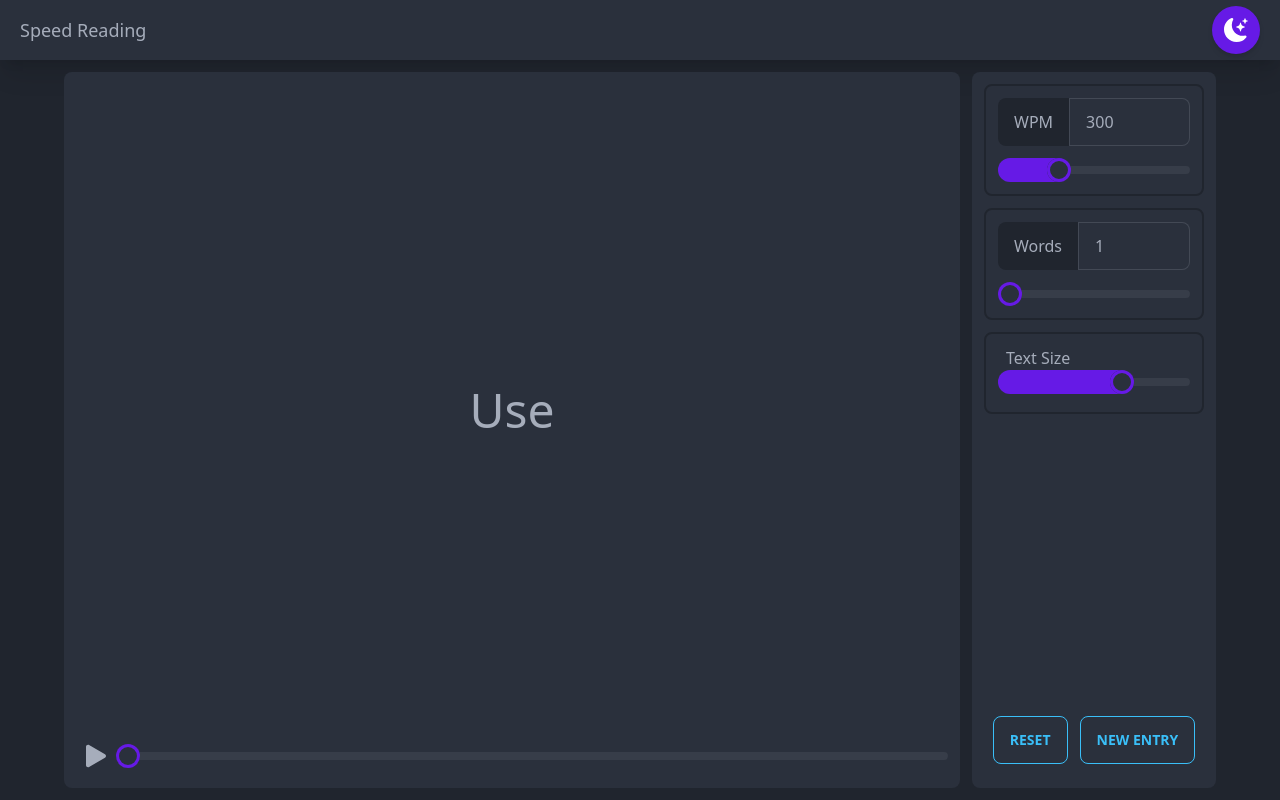
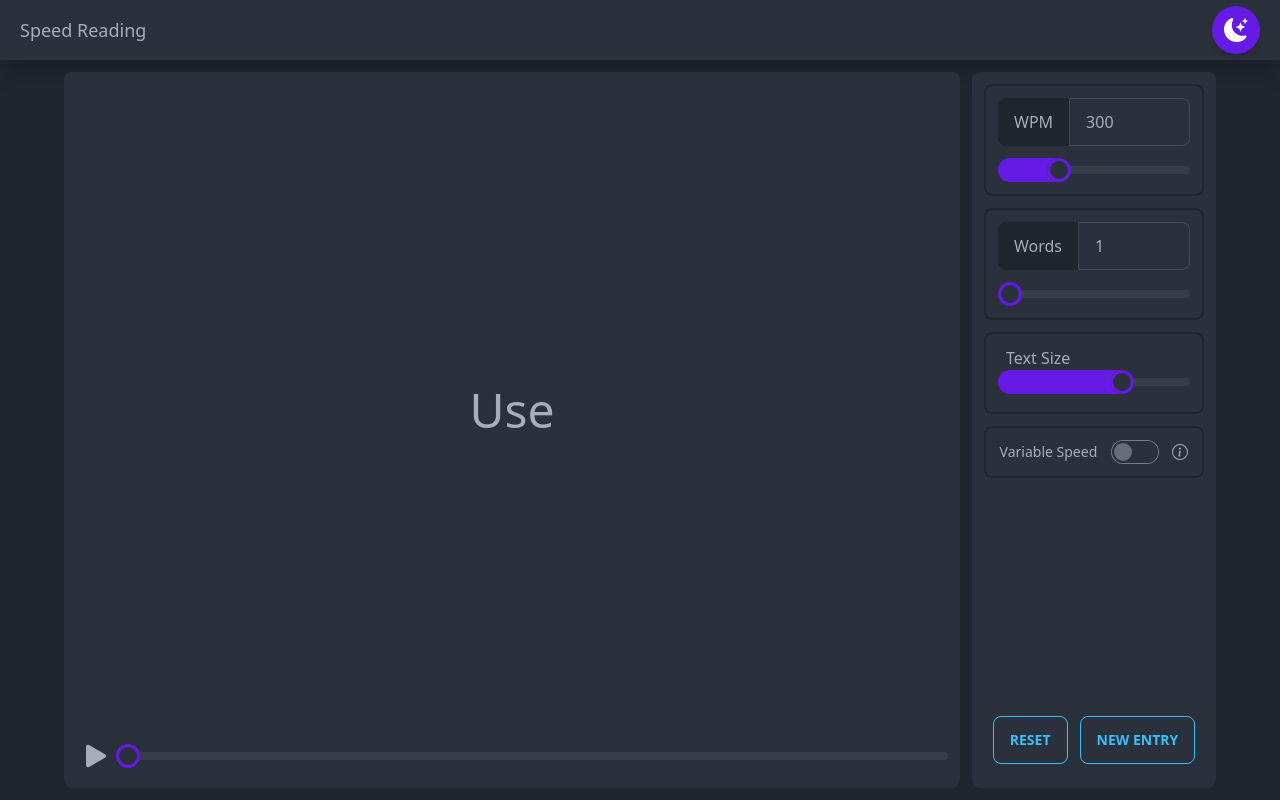
Before and after one commit to chasejohnson626/speed-reader, a React (Create React App) app: page / in a window 1280 px wide. Both pictures are taken after a click on the button "LET'S GO". Built offline with nearby package versions, Linux system fonts and the light colour scheme.

Commit message:
finished speed variability

```diff
--- a/src/Components/Display.js
+++ b/src/Components/Display.js
@@ -4,12 +4,14 @@ import { BsFillPauseFill } from 'react-icons/bs';
 
 class Display extends React.Component {
     constructor(props) {
-        super(props)
+        super(props);
 
-        this.pausePlay = this.pausePlay.bind(this)
-        this.play = this.play.bind(this)
-        this.pause = this.pause.bind(this)
-        this.setIndex = this.setIndex.bind(this)
+        this.pausePlay = this.pausePlay.bind(this);
+        this.play = this.play.bind(this);
+        this.pause = this.pause.bind(this);
+        this.setIndex = this.setIndex.bind(this);
+        this.calculateVariability = this.calculateVariability.bind(this);
+        this.getLetters = this.getLetters.bind(this);
 
         this.state = {
             words: props.inputText.split(/\n| /).filter(string => string),
@@ -21,7 +23,7 @@ class Display extends React.Component {
     }
 
     pausePlay(play) {
-        if(play.target.checked) {
+        if (play.target.checked) {
             this.play()
         } else {
             this.pause()
@@ -32,6 +34,7 @@ class Display extends React.Component {
     }
 
     play() {
+        let nextWordIndex = this.state.wordIndex + this.props.numWordsDisp;
         var intervalId = setInterval(() => {
             if (this.state.wordIndex < this.state.words.length - this.props.numWordsDisp) {
                 this.setState(prevState => ({
@@ -45,11 +48,38 @@ class Display extends React.Component {
                     });
                 }
             }
-        }, (1/(this.props.wpm / 60)) * 1000 * this.props.numWordsDisp);
+            if (this.props.variableSpeed) {
+                if (this.state.intervalId) {
+                    clearInterval(this.state.intervalId);
+                }
+                this.play();
+            }
+        }, (1 / (this.props.wpm / 60)) * 1000 * this.props.numWordsDisp * this.calculateVariability(nextWordIndex));
 
         this.setState({
             intervalId: intervalId
         })
+    }
+
+    calculateVariability(nextWordIndex) {
+        if (this.props.variableSpeed) {
+            let totalDispLetters = 0;
+            for (let i = nextWordIndex; i < nextWordIndex + this.props.numWordsDisp; i++) {
+                totalDispLetters += this.state.words[i].length;
+            }
+            return parseFloat(totalDispLetters) / parseFloat(this.averageLetters * this.props.numWordsDisp)
+        } else {
+            return 1;
+        }
+    }
+
+    getLetters() {
+        // returns the average number of letters per word
+        let totalLetters = 0;
+        for (let i = 0; i < this.state.words.length; i++) {
+            totalLetters += this.state.words[i].length;
+        }
+        return parseFloat(totalLetters) / parseFloat(this.state.words.length);
     }
 
     pause() {
@@ -64,12 +94,16 @@ class Display extends React.Component {
         })
     }
 
+    componentDidMount() {
+        this.averageLetters = this.getLetters();
+    }
+
     componentWillUnmount() {
         this.pause()
     }
 
     render() {
-        return(
+        return (
             <div className='bg-base-100 rounded-lg p-3 min-h-[60%] max-w-4xl w-full flex flex-col justify-center items-center'>
                 <div className={'my-auto text-center ' + this.state.textSizes[this.props.textSize]}>
                     {this.state.words.slice(this.state.wordIndex, this.state.wordIndex + this.props.numWordsDisp).join(' ')}
@@ -77,8 +111,8 @@ class Display extends React.Component {
                 <div className='justify-end w-full flex items-center'>
                     <label className="swap">
                         <input type="checkbox" checked={this.state.play} onChange={this.pausePlay} />
-                        <BsFillPauseFill className='swap-on fill-current w-10 h-10'/>
-                        <BsFillPlayFill className='swap-off fill-current w-10 h-10'/>
+                        <BsFillPauseFill className='swap-on fill-current w-10 h-10' />
+                        <BsFillPlayFill className='swap-off fill-current w-10 h-10' />
                     </label>
                     <input type="range" min="0" max={this.state.words.length - this.props.numWordsDisp} value={this.state.wordIndex} onChange={this.setIndex} className="range range-primary touch-none" />
                 </div>
--- a/src/Components/Input.js
+++ b/src/Components/Input.js
@@ -66,7 +66,7 @@ class Input extends React.Component {
                     placeholder='Enter content here...' />
                 <div className='w-full flex gap-3 justify-center'>
                     <div className='basis-0 flex-grow'></div>
-                    <button disabled={this.state.disabled} type='button' onClick={() => this.props.setInput(this.state.content)} className="btn btn-outline btn-success ml-auto">Let's Go</button>
+                    <button disabled={this.state.disabled} type='button' onClick={() => this.props.setInput(this.state.content, true)} className="btn btn-outline btn-success ml-auto">Let's Go</button>
                     <div className='basis-0 flex-grow'>
                         <button type='button' onClick={() => this.setContent('')} className="btn btn-outline btn-info float-right">Clear</button>
                     </div>
--- a/src/Components/Settings.js
+++ b/src/Components/Settings.js
@@ -1,4 +1,5 @@
 import React from 'react'
+import { BsInfoCircle } from 'react-icons/bs';
 
 class Settings extends React.Component {
     constructor(props) {
@@ -7,11 +8,13 @@ class Settings extends React.Component {
         this.setWPM = this.setWPM.bind(this)
         this.setNumWordsDisp = this.setNumWordsDisp.bind(this)
         this.setTextSize = this.setTextSize.bind(this)
+        this.setVariableSpeed = this.setVariableSpeed.bind(this)
 
         this.state = {
             wpm: props.wpm,
             numWordsDisp: props.numWordsDisp,
-            textSize: props.textSize
+            textSize: props.textSize,
+            variableSpeed: props.variableSpeed
         }
     }
 
@@ -36,8 +39,15 @@ class Settings extends React.Component {
         this.props.setTextSize(parseInt(textSize.target.value))
     }
 
+    setVariableSpeed(variableSpeed) {
+        this.setState({
+            variableSpeed: variableSpeed.target.checked
+        });
+        this.props.setVariableSpeed(variableSpeed.target.checked)
+    }
+
     render() {
-        return(
+        return (
             <div className='bg-base-100 rounded-lg p-3 flex-grow flex flex-col'>
                 <div className='gap-3 grid grid-cols-[repeat(auto-fit,minmax(10rem,1fr))]'>
                     <div className='form-control gap-3 border-2 p-3 rounded-lg border-base-300'>
@@ -58,11 +68,20 @@ class Settings extends React.Component {
                         <div className='mx-2'>Text Size</div>
                         <input type="range" min="0" max="12" value={this.state.textSize} onChange={this.setTextSize} className="range range-primary" />
                     </div>
+                    <div className="form-control border-2 rounded-lg border-base-300">
+                        <div className="cursor-pointer flex px-0 py-3 justify-evenly items-center w-full h-full">
+                            <span className="label-text text-center">Variable Speed</span>
+                            <input type="checkbox" className="toggle toggle-primary" onClick={this.setVariableSpeed} />
+                            <div className="tooltip tooltip-left" data-tip="Maintain same WPM average but slow down on longer words and speed up on shorter words">
+                                <BsInfoCircle className=' mx-auto' />
+                            </div>
+                        </div>
+                    </div>
                 </div>
                 <div className='flex-grow flex flex-col py-3'>
                     <div className=' mt-auto flex justify-center items-center gap-3 flex-wrap'>
                         <button onClick={this.props.reset} className="btn btn-outline btn-info">Reset</button>
-                        <button className="btn btn-outline btn-info">New Entry</button>
+                        <button onClick={() => this.props.setInput('', false)} className="btn btn-outline btn-info">New Entry</button>
                     </div>
                 </div>
             </div>
--- a/src/Components/SpeedReader.js
+++ b/src/Components/SpeedReader.js
@@ -16,6 +16,7 @@ class SpeedReader extends React.Component {
         this.stopPlayback = this.stopPlayback.bind(this);
         this.setTextSize = this.setTextSize.bind(this)
         this.reset = this.reset.bind(this)
+        this.setVariableSpeed = this.setVariableSpeed.bind(this)
 
         this.display = React.createRef();
         this.settings = React.createRef();
@@ -23,7 +24,8 @@ class SpeedReader extends React.Component {
         this.initialState = {
             wpm: 300,
             numWordsDisp: 1,
-            textSize: 8
+            textSize: 8,
+            variableSpeed: false
         };
 
         this.state = {
@@ -57,6 +59,13 @@ class SpeedReader extends React.Component {
         });
     }
 
+    setVariableSpeed(variableSpeed) {
+        this.stopPlayback();
+        this.setState({
+            variableSpeed: variableSpeed
+        });
+    }
+
     setTextSize(textSize) {
         this.setState({
             textSize: textSize
@@ -78,9 +87,9 @@ class SpeedReader extends React.Component {
         this.props.toggleDarkMode(this.darkMode);
     }
 
-    setInput(input) {
+    setInput(input, dispOn) {
         this.setState({
-            inputSet: true,
+            inputSet: dispOn,
             inputText: input
         });
     }
@@ -88,13 +97,13 @@ class SpeedReader extends React.Component {
     render() {
         return (
             <div className='h-[100vh] flex flex-col'>
-                <Header toggleDarkMode={this.toggleDarkMode}/>
+                <Header toggleDarkMode={this.toggleDarkMode} />
                 {
                     this.state.inputSet
                         ?
                         <div className='h-full w-full mx-auto max-w-6xl flex flex-wrap gap-3 py-3 justify-center'>
-                            <Display inputText={this.state.inputText} wpm={this.state.wpm} numWordsDisp={this.state.numWordsDisp} ref={this.display} textSize={this.state.textSize} />
-                            <Settings wpm={this.state.wpm} numWordsDisp={this.state.numWordsDisp} setWPM={this.setWPM} setNumWordsDisp={this.setNumWordsDisp} setTextSize={this.setTextSize} textSize={this.state.textSize} reset={this.reset} ref={this.settings} />
+                            <Display inputText={this.state.inputText} wpm={this.state.wpm} numWordsDisp={this.state.numWordsDisp} ref={this.display} textSize={this.state.textSize} variableSpeed={this.state.variableSpeed} />
+                            <Settings wpm={this.state.wpm} numWordsDisp={this.state.numWordsDisp} setWPM={this.setWPM} setNumWordsDisp={this.setNumWordsDisp} setTextSize={this.setTextSize} textSize={this.state.textSize} reset={this.reset} ref={this.settings} setInput={this.setInput} variableSpeed={this.state.variableSpeed} setVariableSpeed={this.setVariableSpeed} />
                         </div>
                         :
                         <Input inputText={this.state.inputText} setInput={this.setInput} />
--- a/src/index.css
+++ b/src/index.css
@@ -1,3 +1,9 @@
 @tailwind base;
 @tailwind components;
 @tailwind utilities;
+
+@layer components {
+    .tooltip:before {
+        @apply !max-w-[10rem];
+    }
+}
```
